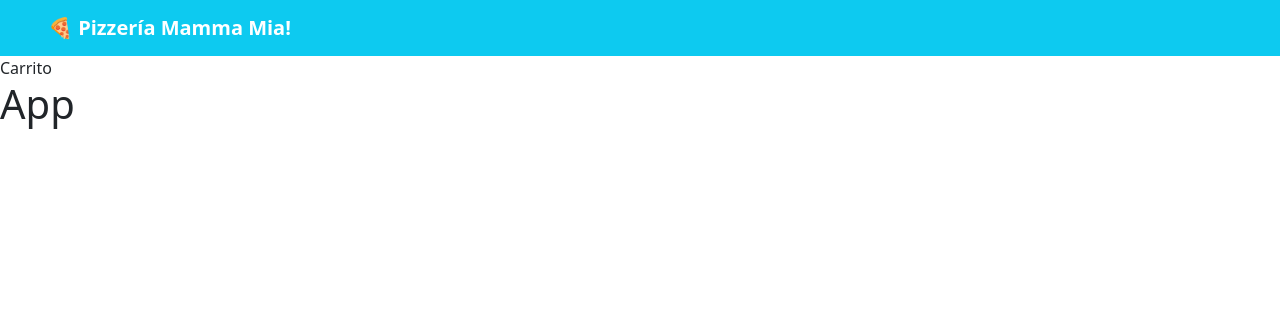
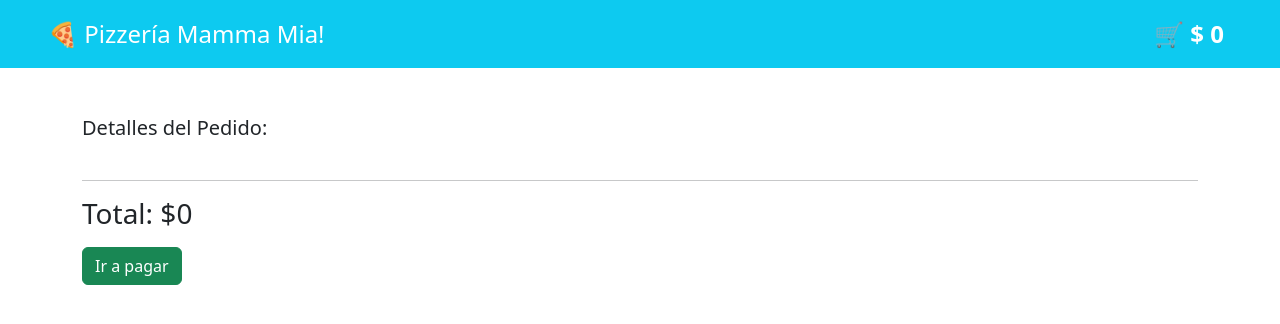
Before and after one commit to Makaosva/Desafio_4_Mamma_Mia, a React (Vite) app: page /carrito in a window 1280 px wide. Shown: the top 324 px of the page. Built offline with nearby package versions, Linux system fonts and the light colour scheme.

Commit message:
feat/arreglando detalles

```diff
--- a/src/App.jsx
+++ b/src/App.jsx
@@ -17,8 +17,6 @@ const App = () => {
         <Route path="/carrito" element={<Carrito />} />
         <Route path="*" element={<NotFound />} />
       </Routes>
-      <h1>App</h1>
-      {/* <pre>{JSON.stringify(pizzas, null, 2)}</pre> */}
     </PizzasProvider>
   );
 };
--- a/src/components/CardPizza.jsx
+++ b/src/components/CardPizza.jsx
@@ -1,5 +1,5 @@
 import { useContext } from "react";
-import { Button, Card, Col, ListGroup, Row } from "react-bootstrap";
+import { Button, Card, Col, Row } from "react-bootstrap";
 import { useNavigate } from "react-router-dom";
 import { PizzasContext } from "../context/PizzasContext";
 
@@ -8,32 +8,37 @@ function CardPizza() {
   const { pizzas, addPizzaToCard } = useContext(PizzasContext);
 
   console.log("pizzas Home-->", pizzas);
+  //   console.log("pizza Home img-->", pizzas[0].img);
 
   return (
     <Row className="cardPizza">
-      {pizzas?.map((p, index) => (
+      {pizzas.map((p, index) => (
         <Col key={index} md={3} className="p-3">
-          <Card className="p-3">
-            <Card.Img variant="top" srce={p.img} alt={p.name} />
+          <Card>
+            <img src={p.img} alt={p.name} className="card-img-top" />
             <Card.Body>
               <Card.Title className="text-capitalize">{p.name}</Card.Title>
               <hr />
               <Card.Text>Ingredientes:</Card.Text>
-              <ListGroup variant="flush">
+              <ul variant="flush">
                 {p.ingredients.map((ingredient, i) => (
-                  <ListGroup.Item key={i}>🍕 {ingredient}</ListGroup.Item>
+                  <li key={i}>🍕 {ingredient}</li>
                 ))}
-              </ListGroup>
+              </ul>
             </Card.Body>
-            <Card.Footer className="py-3">
-              <h2 className="text-center">$ {p.price}</h2>
+            <Card.Footer className="py-4">
+              <h3 className="text-center">$ {p.price.toLocaleString()}</h3>
               <Button
                 variant="primary"
                 onClick={() => navigate(`/pizza/${p.id}`)}
               >
                 Ver Más 👀
               </Button>
-              <Button variant="danger" onClick={() => addPizzaToCard(p)}>
+              <Button
+                className="ms-2"
+                variant="danger"
+                onClick={() => addPizzaToCard(p)}
+              >
                 Añadir 🛒
               </Button>
             </Card.Footer>
--- a/src/components/NavbarPizza.jsx
+++ b/src/components/NavbarPizza.jsx
@@ -1,24 +1,42 @@
+import { useContext } from "react";
 import { Nav, Navbar } from "react-bootstrap";
 import { NavLink } from "react-router-dom";
-import { useContext } from "react";
-import MyContext from "../context/PizzasContext";
+import { PizzasContext } from "../context/PizzasContext";
 
 function NavbarPizza() {
-  //   const { price } = useContext(MyContext);
+  const { carrito } = useContext(PizzasContext);
+
+  const totalAPagar = carrito.reduce(
+    (total, pizza) => total + pizza.price * pizza.count,
+    0
+  );
+
+  console.log("carrito -->", carrito);
+  console.log("total -->", totalAPagar);
+  console.log("price -->", carrito.price);
+  console.log("cantidad -->", carrito.count);
+
   return (
-    <Navbar bg="info" variant="primary" expand="lg" className="ps-5">
-      <Navbar.Brand className="fw-bolder text-white">
-        {" "}
-        🍕 Pizzería Mamma Mia!
+    <Navbar bg="info" variant="primary" expand="lg" className="ps-5 pe-5">
+      <Navbar.Brand className=" text-white">
+        <Nav.Link as={NavLink} to="/" exact className="fs-4">
+          {" "}
+          🍕 Pizzería Mamma Mia!
+        </Nav.Link>
       </Navbar.Brand>
       <Navbar.Toggle aria-controls="basic-navbar-nav" />
       <Navbar.Collapse
         id="basic-navbar-nav"
-        className="justify-contect-end fw-bolder"
+        className="justify-content-end fw-bolder"
       >
         <Nav className="mr-auto">
-          <Nav.Link as={NavLink} to="/carrito" exact className="text-white">
-            {/* 🛒 $ {price} */}
+          <Nav.Link
+            as={NavLink}
+            to="/carrito"
+            exact
+            className="text-white fs-4"
+          >
+            🛒 $ {totalAPagar.toLocaleString()}
           </Nav.Link>
         </Nav>
       </Navbar.Collapse>
--- a/src/context/PizzasContext.jsx
+++ b/src/context/PizzasContext.jsx
@@ -34,19 +34,19 @@ const PizzasProvider = ({ children }) => {
     }
   };
 
-  // const increment = (i) => {
-  //   carrito[i].count++;
-  //   setCarrito([...carrito]);
-  // };
-
   const removePizzaToCard = (i) => {
-    const { count } = carrito[i];
-    if (count === 1) {
-      carrito.splice(i, 1);
+    const index = carrito.findIndex((orden) => orden.id === i.id);
+    if (index >= 0) {
+      if (carrito[index].count > 1) {
+        carrito[index].count--;
+        setCarrito([...carrito]);
+      } else {
+        const nuevoCarrito = carrito.filter((item) => item.id != i.id);
+        setCarrito(nuevoCarrito);
+      }
     } else {
-      carrito[i].count--;
+      console.log("Borrado");
     }
-    setCarrito([...carrito]);
   };
 
   const globalStates = {
--- a/src/index.css
+++ b/src/index.css
@@ -4,11 +4,11 @@ body {
 }
 
 .bannerHome {
-  background-image: linear-gradient(rgba(0, 0, 0, 0.5), rgba(0, 0, 0, 0.5)),
+  background-image: linear-gradient(rgba(0, 0, 0, 0.8), rgba(0, 0, 0, 0.8)),
     url("/bannerpizza.jpg");
   background-size: cover;
   background-position: center;
-  height: 200px;
+  height: 150px;
   display: flex;
   flex-direction: column;
   align-items: center;
@@ -23,5 +23,20 @@ body {
 }
 
 .cardPizza {
-  margin: 10px 80px;
+  margin: 40px 150px;
 }
+
+.precioCarrito {
+  display: flex;
+}
+
+.precioCarrito h5 {
+  flex-grow: 8;
+}
+.precioCarrito p {
+  flex-grow: 4;
+}
+
+li {
+  list-style: none;
+}
--- a/src/views/Carrito.jsx
+++ b/src/views/Carrito.jsx
@@ -1,9 +1,75 @@
-import React from 'react'
+import React, { useContext } from "react";
+import { PizzasContext } from "../context/PizzasContext";
+import {
+  Button,
+  Col,
+  Container,
+  InputGroup,
+  ListGroup,
+  Row,
+} from "react-bootstrap";
+import { Form } from "react-router-dom";
 
 function Carrito() {
+  const { carrito, addPizzaToCard, removePizzaToCard } =
+    useContext(PizzasContext);
+  const precioTotal = carrito.reduce(
+    (total, pizza) => total + pizza.price * pizza.count,
+    0
+  );
+
+  const precioUnitario = carrito.reduce(
+    (total, pizza) => pizza.price * pizza.count,
+    0
+  );
+
   return (
-    <div>Carrito</div>
-  )
+    <>
+      <Container className="mt-5">
+        <h5>Detalles del Pedido:</h5>
+        <ListGroup variant="flush" className="m-3">
+          {carrito.map((item, i) => (
+            <ListGroup.Item key={i}>
+              <Row>
+                <Col md={1}>
+                  <img src={item.img} alt={item.name} className="img-fluid" />
+                </Col>
+                <Col md={9} className="precioCarrito">
+                  <h5 className="text-capitalize">{item.name}</h5>
+                  <p className="text-end">${item.price.toLocaleString()}</p>
+                </Col>
+                <Col md={2}>
+                  <InputGroup className="text-end">
+                    <Button
+                      variant="danger"
+                      onClick={() => removePizzaToCard(item)}
+                    >
+                      -
+                    </Button>
+                    <p className="m-2 fw-bold"> {item.count} </p>
+                    {/* <Form.Control aria-label="cantidad de pizzas" value="0" /> */}
+                    <Button
+                      variant="primary"
+                      onClick={() => addPizzaToCard(item)}
+                    >
+                      +
+                    </Button>
+                  </InputGroup>
+                </Col>
+              </Row>
+            </ListGroup.Item>
+          ))}
+        </ListGroup>
+        <div className="text-start mt-4">
+          <hr />
+          <h3>Total: ${precioTotal.toLocaleString()}</h3>
+          <Button variant="success" className="btn btn-primary mt-2">
+            Ir a pagar
+          </Button>
+        </div>
+      </Container>
+    </>
+  );
 }
 
-export default Carrito
+export default Carrito;
--- a/src/views/DetallePizzas.jsx
+++ b/src/views/DetallePizzas.jsx
@@ -1,7 +1,7 @@
 import { useContext } from "react";
 import { useNavigate, useParams } from "react-router-dom";
 import { PizzasContext } from "../context/PizzasContext";
-import { Button, Card, Col, ListGroup, Row } from "react-bootstrap";
+import { Button, Card, Col, Row } from "react-bootstrap";
 
 function DetallePizzas() {
   const { pizzas, addPizzaToCard } = useContext(PizzasContext);
@@ -25,21 +25,21 @@ function DetallePizzas() {
             <hr />
             <Card.Text>{pizza.desc}</Card.Text>
             <Card.Text>Ingredientes:</Card.Text>
-            <ListGroup variant="flush">
+            <ul variant="flush">
               {pizza.ingredients.map((ingredient, i) => (
-                <ListGroup.Item key={i}>🍕 {ingredient}</ListGroup.Item>
+                <li key={i}>🍕 {ingredient}</li>
               ))}
-            </ListGroup>
+            </ul>
           </Card.Body>
           <Card.Footer className="py-3">
-            <h2 className="text-center">$ {pizza.price}</h2>
-            <Button variant="danger" onClick={() => addPizzaToCard(p)}>
+            <h2>$ {pizza.price}</h2>
+            <Button variant="danger" onClick={() => addPizzaToCard(pizza)}>
               Añadir 🛒
             </Button>
-            <Button variant="primary" onClick={() => navigate(`/`)}>
-              Volver
-            </Button>
           </Card.Footer>
+          <Button variant="primary" onClick={() => navigate(`/`)}>
+            Volver
+          </Button>
         </Col>
       </Row>
     </Card>
```
